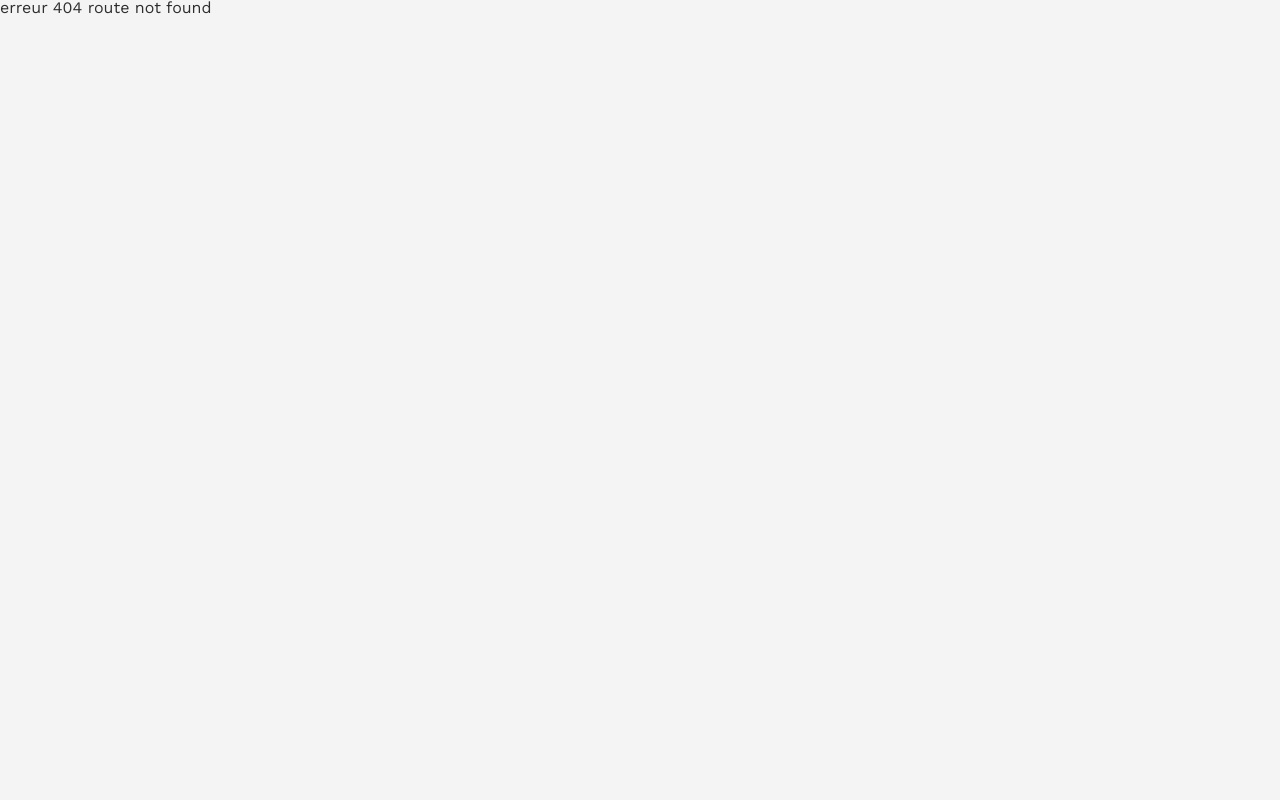
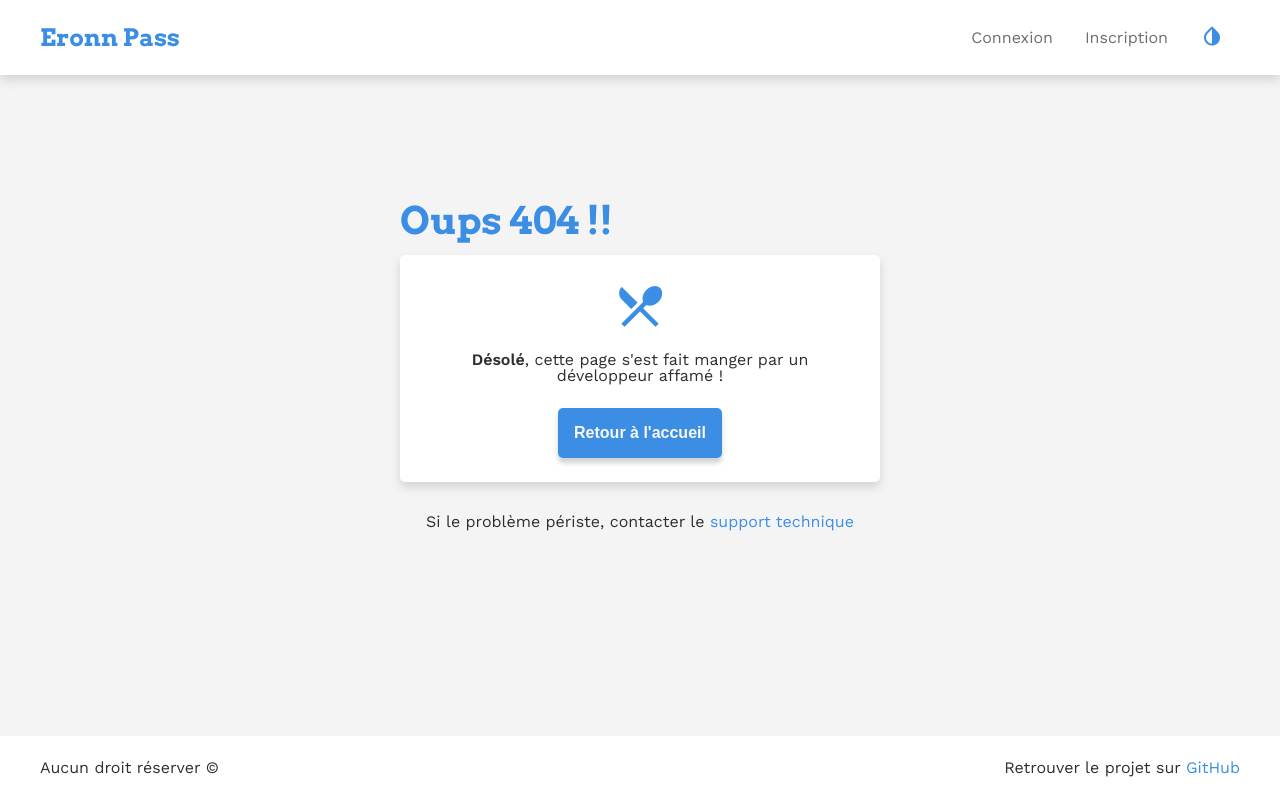
Before and after one commit to robinmoquet/eronn-pass-front, a React (Create React App) app: page /home in a window 1280 px wide. Before the commit this address had no page. Built offline with nearby package versions, Linux system fonts and the light colour scheme.

Commit message:
gestion de la page 404

```diff
--- /dev/null
+++ b/src/pages/NotFound.tsx
@@ -0,0 +1,45 @@
+import React from 'react';
+import NavBar from '../components/container/NavBar';
+import Footer from '../components/container/Footer';
+import Wrap from '../components/container/Wrap';
+import Paper from '../components/container/Paper';
+import Title from '../components/typo/Title';
+import { Link } from 'react-router-dom';
+import { path } from '../router/routes';
+import Button from '../components/form/Button';
+
+const NotFound: React.FC = () => {
+    return (
+        <div className="not-found-page">
+            <NavBar />
+            <Wrap>
+                <div className="not-found">
+                    <Title text="Oups 404 !!" tonic={true} />
+                    <Paper>
+                        <div className="not-found__icon">
+                            <i className="material-icons">local_dining</i>
+                        </div>
+                        <p className="not-found__content">
+                            <strong>Désolé</strong>, cette page s'est fait
+                            manger par un développeur affamé !
+                        </p>
+                        <div className="not-found__action">
+                            <Link to={path('home')}>
+                                <Button text="Retour à l'accueil" />
+                            </Link>
+                        </div>
+                    </Paper>
+                    <p className="not-found__helper">
+                        Si le problème périste, contacter le{' '}
+                        <Link className="link" to={path('technicalSupport')}>
+                            support technique
+                        </Link>
+                    </p>
+                </div>
+            </Wrap>
+            <Footer />
+        </div>
+    );
+};
+
+export default NotFound;
--- a/src/router/Router.tsx
+++ b/src/router/Router.tsx
@@ -3,6 +3,7 @@ import { BrowserRouter, Route, Switch } from 'react-router-dom';
 import { path } from './routes';
 import Home from '../pages/Home';
 import Login from '../pages/Login';
+import NotFound from '../pages/NotFound';
 
 const Router: React.FC = () => {
     return (
@@ -18,10 +19,7 @@ const Router: React.FC = () => {
                     exact
                     component={Login}
                 />
-                <Route
-                    path="/"
-                    render={() => <div>erreur 404 route not found</div>}
-                />
+                <Route path="/" component={NotFound} />
             </Switch>
         </BrowserRouter>
     );
--- a/src/router/routes.ts
+++ b/src/router/routes.ts
@@ -7,6 +7,9 @@ const routes: { [key: string]: any } = {
     },
     signup: {
         path: '/signup',
+    },
+    technicalSupport: {
+        path: '/tech-support',
     },
 };
 
--- a/styles/global/global.styl
+++ b/styles/global/global.styl
@@ -8,3 +8,6 @@ body
 
 .tonic
     color var(--tonic)
+
+strong
+    font-weight 600
--- /dev/null
+++ b/styles/pages/not-found.styl
@@ -0,0 +1,37 @@
+.not-found-page
+    min-height 100vh
+    display flex
+    flex-direction column
+    justify-content space-between
+
+    .not-found
+        margin 0 auto
+        margin-bottom calc(var(--space) * 10)
+        display flex
+        flex-direction column
+        justify-content center
+        // margin calc(var(--space) * 3)
+        width 40%
+        transition .3s ease
+        +breakpoint($md, down)
+            width 60%
+        +breakpoint($sm, down)
+            width 100%
+
+        .not-found__icon
+            text-align center
+            margin-bottom calc(var(--space) * 2)
+            i
+                font-size 54px
+                color var(--tonic)
+
+        .not-found__content
+            text-align center
+
+        .not-found__action
+            text-align center
+            margin-top calc(var(--space) * 3)
+
+        .not-found__helper
+            margin-top calc(var(--space) * 4)
+            text-align center
--- a/styles/pages/pages.styl
+++ b/styles/pages/pages.styl
@@ -1,2 +1,3 @@
 @import 'home'
 @import 'login'
+@import 'not-found'
```
Also changed, not shown: public/css/index.css, 1 other file (tests, documents, lock files or other folders).
